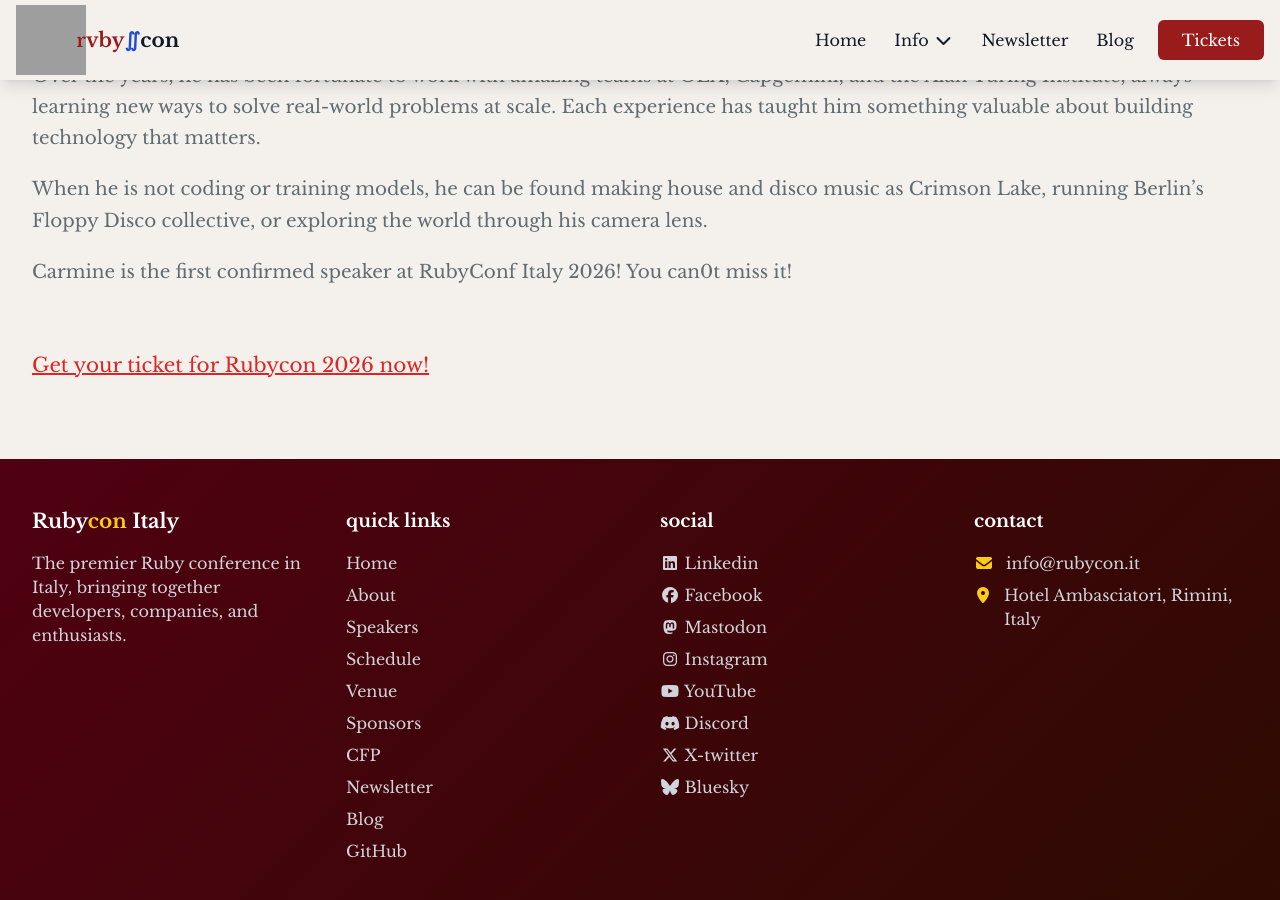
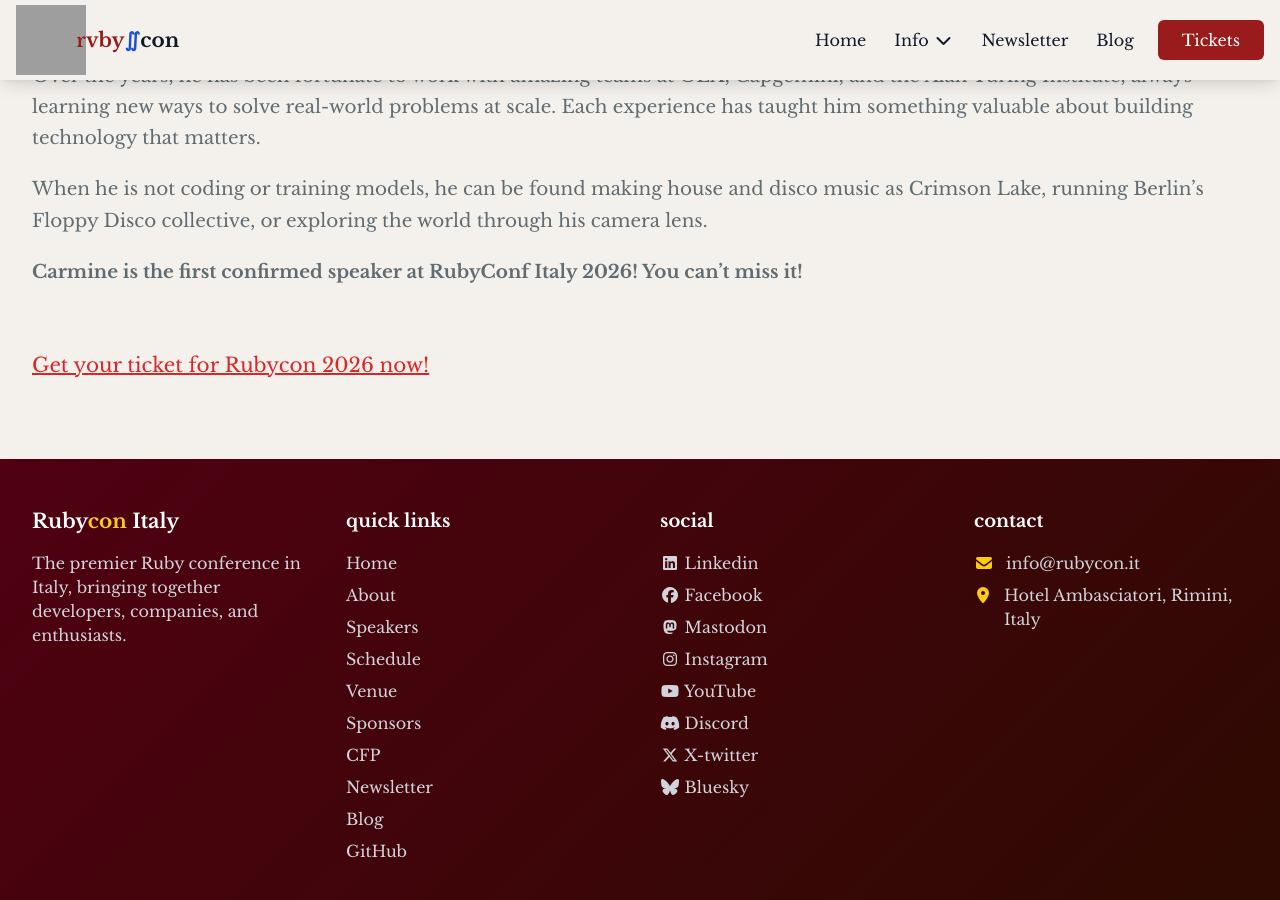
Before and after one commit to palladius/rubycon.it, a Jekyll site: the page built from rubycon.it/_posts/2025-10-28-carmine-paolino-speaker.md, in a window 1280 px wide and 900 px high, scrolled down 918 px. Built offline with Jekyll 4.4.1, drawn with Linux system fonts in a browser that asks for light colours; nearby versions of some CDN libraries; grey boxes are pictures that could not be loaded.

Commit message:
Adding Carmine Paolino announcement

```diff
--- a/rubycon.it/_posts/2025-10-28-carmine-paolino-speaker.md
+++ b/rubycon.it/_posts/2025-10-28-carmine-paolino-speaker.md
@@ -16,4 +16,4 @@
 
 When he is not coding or training models, he can be found making house and disco music as Crimson Lake, running Berlin’s Floppy Disco collective, or exploring the world through his camera lens.
 
-Carmine is the first confirmed speaker at RubyConf Italy 2026! You can0t miss it!
+<b>Carmine is the first confirmed speaker at RubyConf Italy 2026! You can't miss it!</b>
```
